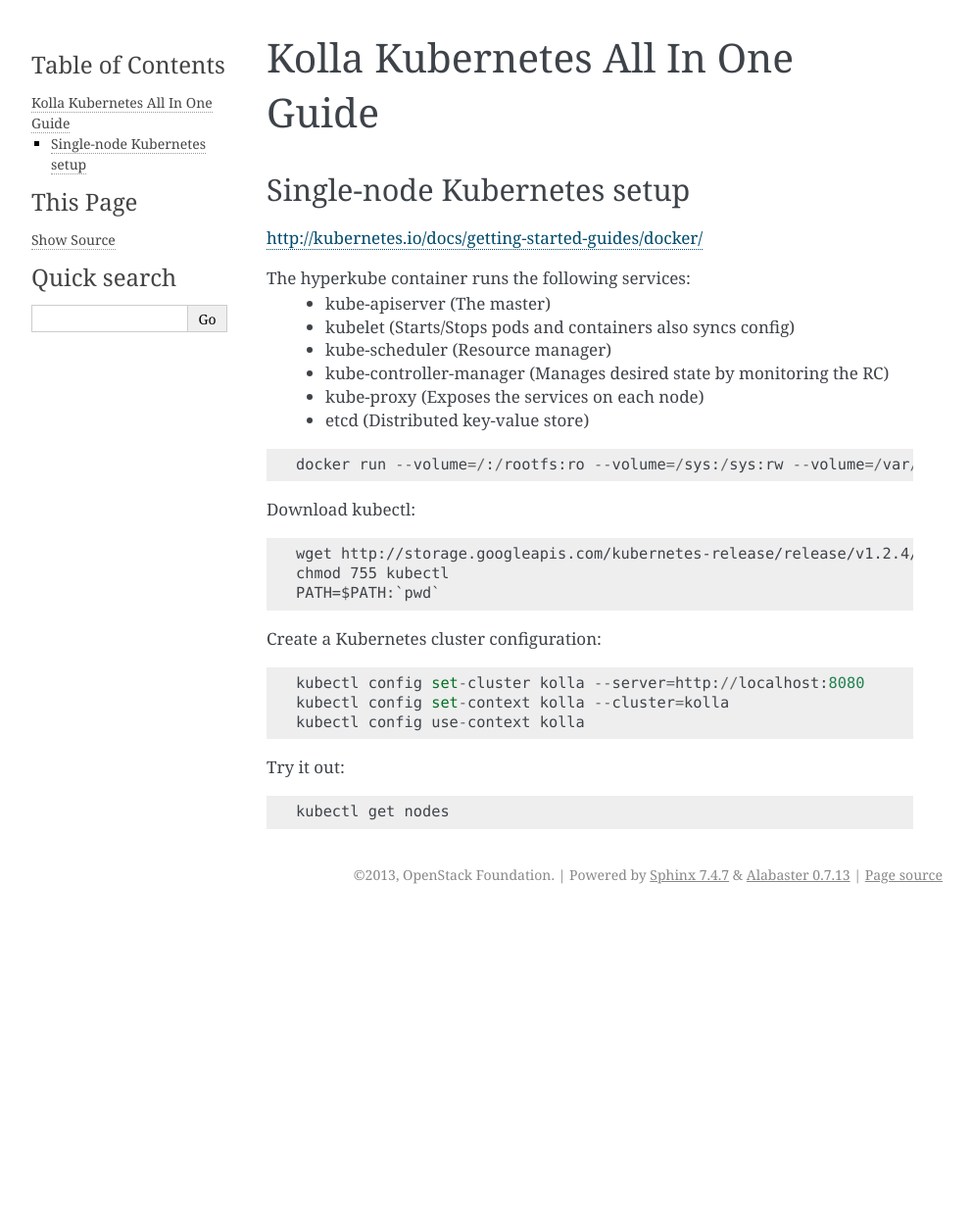
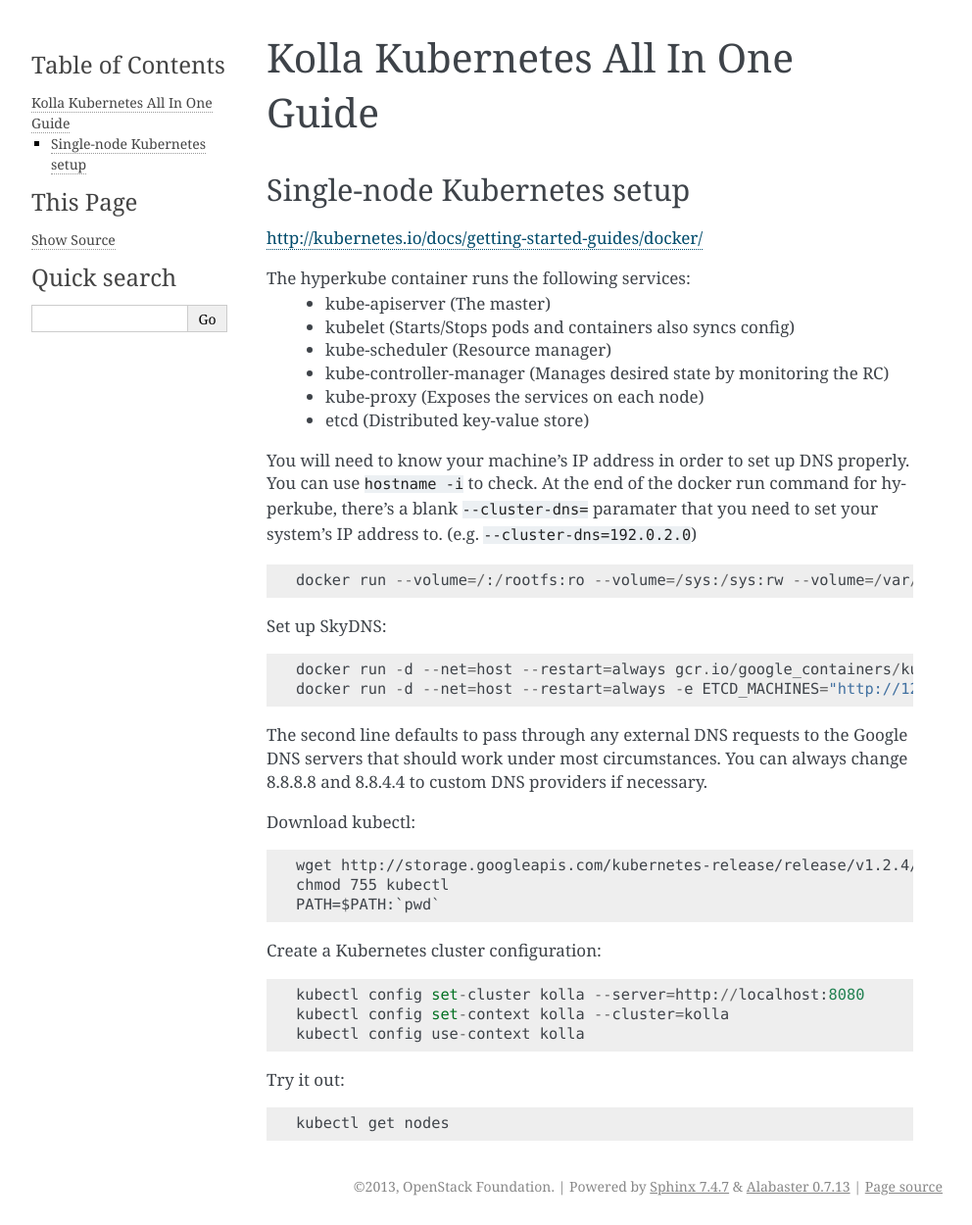
Before and after one commit to openstack-archive/kolla-kubernetes, a Sphinx documentation site: the page built from doc/source/kubernetes-all-in-one.rst, in a window 1280 px wide. Shown: the whole page at 98% size, without its empty margins (148-1140 px from the left). Built offline with Sphinx 7.4.7, drawn with Linux system fonts in a browser that asks for light colours; before the commit the page ends 932 px from its top, so only the background shows below that.

Commit message:
Add documentation for setting up a local SkyDNS + Kube2Sky
Most configurations of Kubernetes should come with SkyDNS already
set up.  HyperKube does not, thus we're adding two containers for
SkyDNS and Kube2Sky.

Change-Id: I32634632b86c4bc7e10d2ca112fe0026266ce4f6
Partially-Implements: blueprint kolla-kubernetes-service-discovery
Partially-implements: blueprint documentation-initialization

```diff
--- a/doc/source/kubernetes-all-in-one.rst
+++ b/doc/source/kubernetes-all-in-one.rst
@@ -17,9 +17,23 @@ The hyperkube container runs the following services:
   - kube-proxy (Exposes the services on each node)
   - etcd (Distributed key-value store)
 
+You will need to know your machine's IP address in order to set up DNS
+properly.  You can use ``hostname -i`` to check.  At the end of the docker run
+command for hyperkube, there's a blank ``--cluster-dns=`` paramater that you
+need to set your system's IP address to.  (e.g. ``--cluster-dns=192.0.2.0``)
+
 ::
 
-   docker run --volume=/:/rootfs:ro --volume=/sys:/sys:rw --volume=/var/lib/docker/:/var/lib/docker:rw --volume=/var/lib/kubelet/:/var/lib/kubelet:rw,shared --volume=/var/run:/var/run:rw --net=host --pid=host --privileged=true --name=kubelet -d gcr.io/google_containers/hyperkube-amd64:v1.2.4 /hyperkube kubelet --resolv-conf="" --containerized --hostname-override="127.0.0.1" --address="0.0.0.0" --api-servers=http://localhost:8080 --config=/etc/kubernetes/manifests --cluster-dns=10.0.0.10 --cluster-domain=openstack --allow-privileged=true --v=2
+   docker run --volume=/:/rootfs:ro --volume=/sys:/sys:rw --volume=/var/lib/docker/:/var/lib/docker:rw --volume=/var/lib/kubelet/:/var/lib/kubelet:rw,shared --volume=/var/run:/var/run:rw --net=host --pid=host --privileged=true --name=kubelet -d gcr.io/google_containers/hyperkube-amd64:v1.2.4 /hyperkube kubelet --resolv-conf="" --containerized --hostname-override="127.0.0.1" --address="0.0.0.0" --api-servers=http://localhost:8080 --config=/etc/kubernetes/manifests --cluster-domain=openstack --allow-privileged=true --v=2 --cluster-dns=
+
+Set up SkyDNS::
+
+    docker run -d --net=host --restart=always gcr.io/google_containers/kube2sky:1.12 -v=10 -logtostderr=true -domain=openstack.local -etcd-server="http://127.0.0.1:4001"
+    docker run -d --net=host --restart=always -e ETCD_MACHINES="http://127.0.0.1:4001" -e SKYDNS_DOMAIN="openstack.local" -e SKYDNS_ADDR="0.0.0.0:53" -e SKYDNS_NAMESERVERS="8.8.8.8:53,8.8.4.4:53" gcr.io/google_containers/skydns:2015-10-13-8c72f8c
+
+The second line defaults to pass through any external DNS requests to the
+Google DNS servers that should work under most circumstances.  You can always
+change 8.8.8.8 and 8.8.4.4 to custom DNS providers if necessary.
 
 Download kubectl::
 
```
